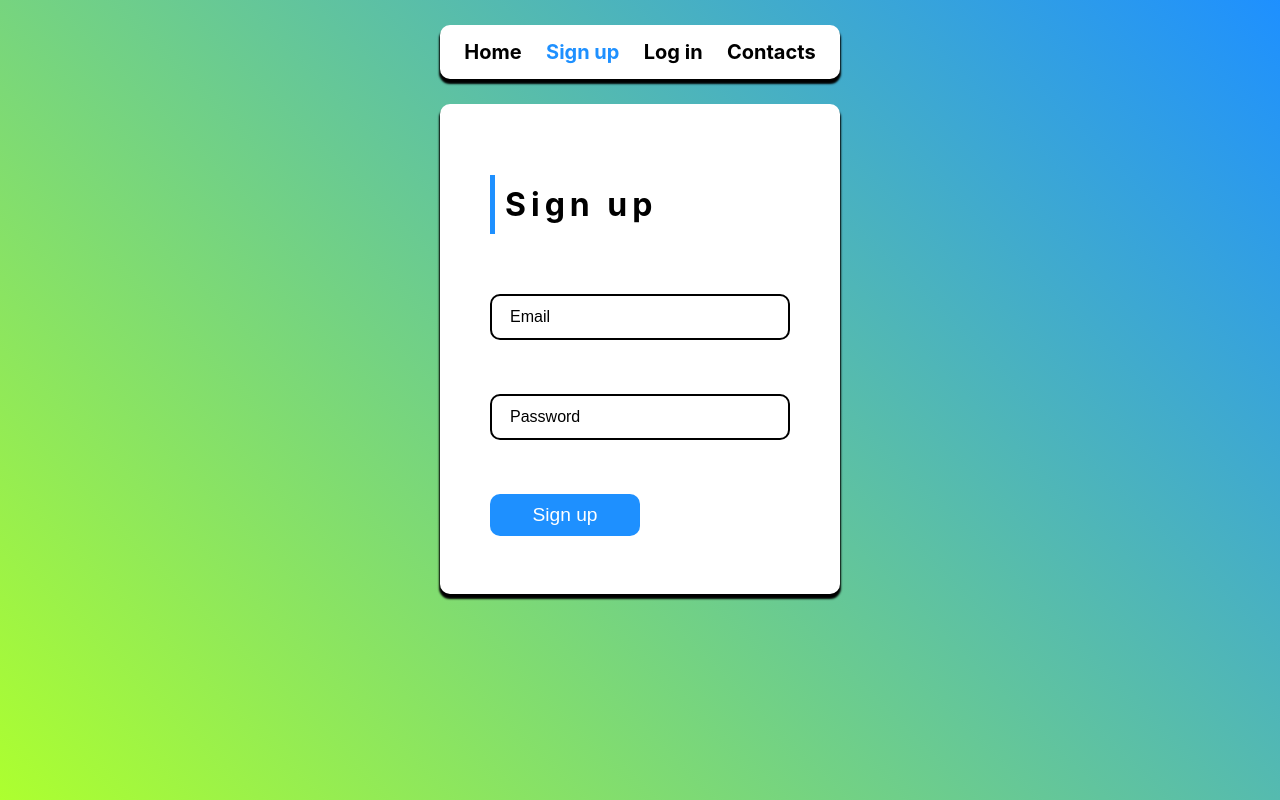
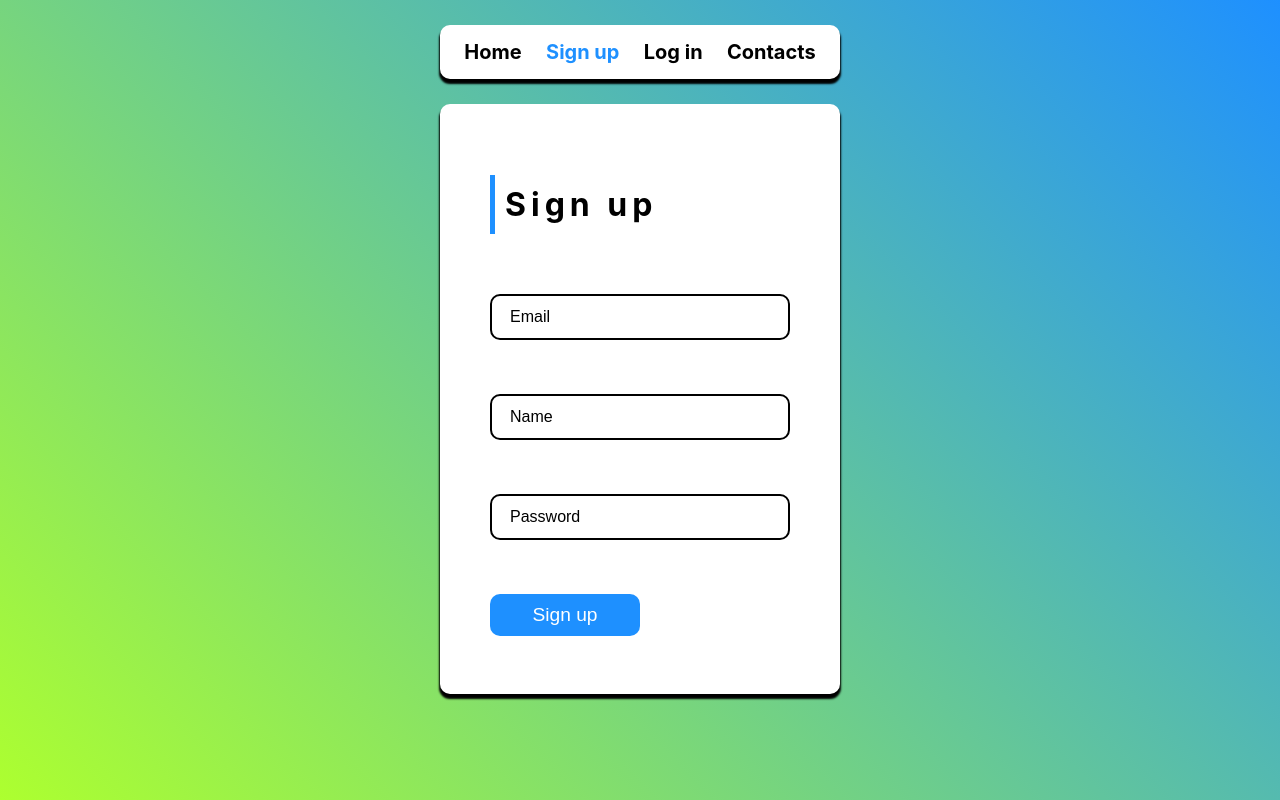
Before and after one commit to BartlomiejKita/goit-react-hw-08-phonebook, a React (Create React App) app: page /register in a window 1280 px wide. Built offline with nearby package versions, Linux system fonts and the light colour scheme.

Commit message:
update routing

```diff
--- a/src/components/ContactList.jsx
+++ b/src/components/ContactList.jsx
@@ -59,9 +59,10 @@ const ContactList = ({ contacts }) => {
       {filteredContacts.map(({ id, name, phone }) => (
         <ElementWrapper key={'el' + id}>
           <List key={id}>
-            {name}
-            <br />
-            {phone}
+            <a href={`tel:${phone}`}>
+              {name} <br />
+              {phone}
+            </a>
           </List>
           <Btn key={'btn' + id} onClick={() => deleteContact(id)}>
             Delete
--- a/src/components/NavBar.jsx
+++ b/src/components/UserMenu.jsx
@@ -23,11 +23,11 @@ const Nav = styled.div`
   border-radius: 10px;
 `;
 
-const Navbar = () => {
+const UserMenu = () => {
   return (
     <>
       <Nav>
-        <StyledLink to="/">Home </StyledLink>
+        <StyledLink to="/" end>Home </StyledLink>
         <StyledLink to="/register">Sign up </StyledLink>
         <StyledLink to="/login">Log in</StyledLink>
         <StyledLink to="/contacts">Contacts</StyledLink>
@@ -39,4 +39,4 @@ const Navbar = () => {
   );
 };
 
-export default Navbar;
+export default UserMenu;
--- a/src/components/pages/RegistrationPage.jsx
+++ b/src/components/pages/RegistrationPage.jsx
@@ -109,6 +109,18 @@ const RegistrationPage = () => {
         <Inputbox>
           <label>
             <Input
+              type="text"
+              name="name"
+              title="Please enter your name"
+              required
+              placeholder=" "
+            />
+            <Span>Name</Span>
+          </label>
+        </Inputbox>
+        <Inputbox>
+          <label>
+            <Input
               type="password"
               name="password"
               pattern="(?=.*\d)(?=.*[a-z])(?=.*[A-Z]).{6,}"
--- a/src/index.css
+++ b/src/index.css
@@ -34,4 +34,5 @@ ul {
 
 a {
   text-decoration: none;
+  color: black;
 }
--- a/src/index.js
+++ b/src/index.js
@@ -7,7 +7,7 @@ import { Provider } from 'react-redux';
 import { store } from 'components/redux/Store';
 import NotFound from 'components/pages/NotFound';
 import App from 'components/pages/App';
-import Navbar from 'components/NavBar';
+import UserMenu from 'components/UserMenu';
 import HomePage from 'components/pages/HomePage';
 import RegistrationPage from 'components/pages/RegistrationPage';
 import LoginPage from 'components/pages/LoginPage';
@@ -17,7 +17,7 @@ ReactDOM.createRoot(document.getElementById('root')).render(
     <Provider store={store}>
       <BrowserRouter>
         <Routes>
-          <Route path="/" element={<Navbar />}>
+          <Route path="/" element={<UserMenu />}>
             <Route index element={<HomePage />} />
             <Route path="register" element={<RegistrationPage />} />
             <Route path="login" element={<LoginPage />} />
```
